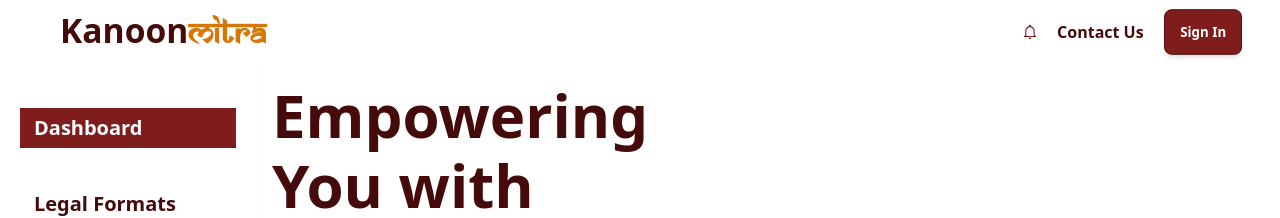
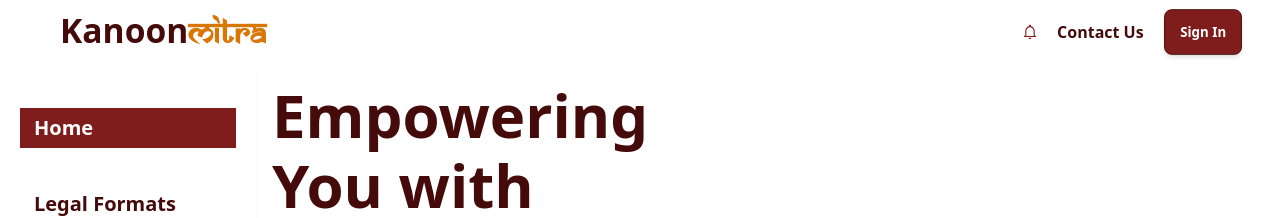
Before and after one commit to aarushi-shanker/KanoonMitra_Deployment, a React (Vite) app in the folder client/: page / in a window 1280 px wide. Shown: the top 218 px of the page. Built offline with nearby package versions, Linux system fonts and the light colour scheme; no server answers.

Commit message:
Admin Dashboard modified

```diff
--- a/client/src/components/CommonComponents/SideBar.jsx
+++ b/client/src/components/CommonComponents/SideBar.jsx
@@ -31,7 +31,7 @@ function SideBar() {
           {user?.username ?
             <li className='md:hidden ml-5'>
               <div className="flex items-center text-amber-700 px-2">
-                <Link to='/' onClick={() => handleClick('Home')} className='flex flex-row items-center gap-2 justify-center'>
+                <Link to='/' onClick={() => handleClick(user?.isAdmin ? 'Home': 'Dashboard')} className='flex flex-row items-center gap-2 justify-center'>
                   <figure >
 
                   </figure>
@@ -57,9 +57,9 @@ function SideBar() {
                     ? "pending"
                     : "hover:bg-amber-400 p-1.5 block"
               }
-              onClick={() => handleClick(user?.isAdmin ? 'Home': 'Dashboard')}
+              onClick={() => handleClick(user?.isAdmin ? 'Dashboard' : 'Home')}
             >
-              <span className={`ml-2 inline`}>{user?.isAdmin ? 'Home': 'Dashboard'}</span>
+              <span className={`ml-2 inline`}>{user?.isAdmin ? 'Dashboard': 'Home'}</span>
             </NavLink>
           </li>
           <li className='text-xl mx-5'>
@@ -73,7 +73,7 @@ function SideBar() {
                     ? "pending"
                     : "hover:bg-amber-400 p-1.5 block"
               }
-              onClick={() => handleClick('Home')}
+              onClick={() => handleClick('LegalFormats')}
             >
               <span className={`ml-2 inline`}>Legal Formats</span>
             </NavLink>}
```
